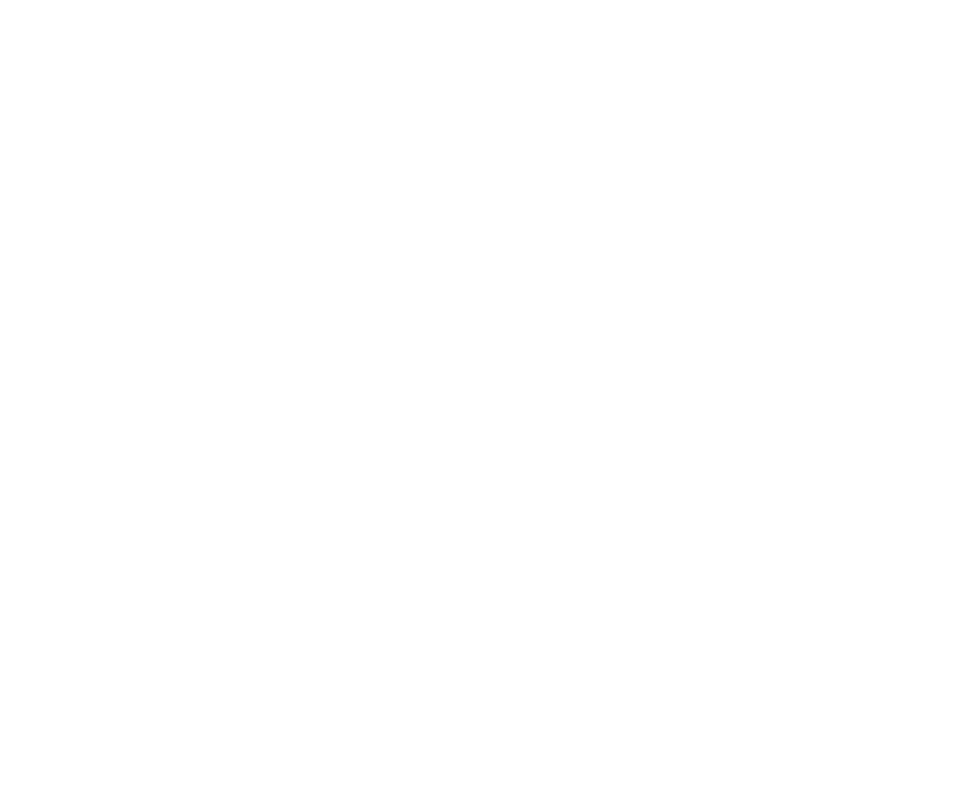
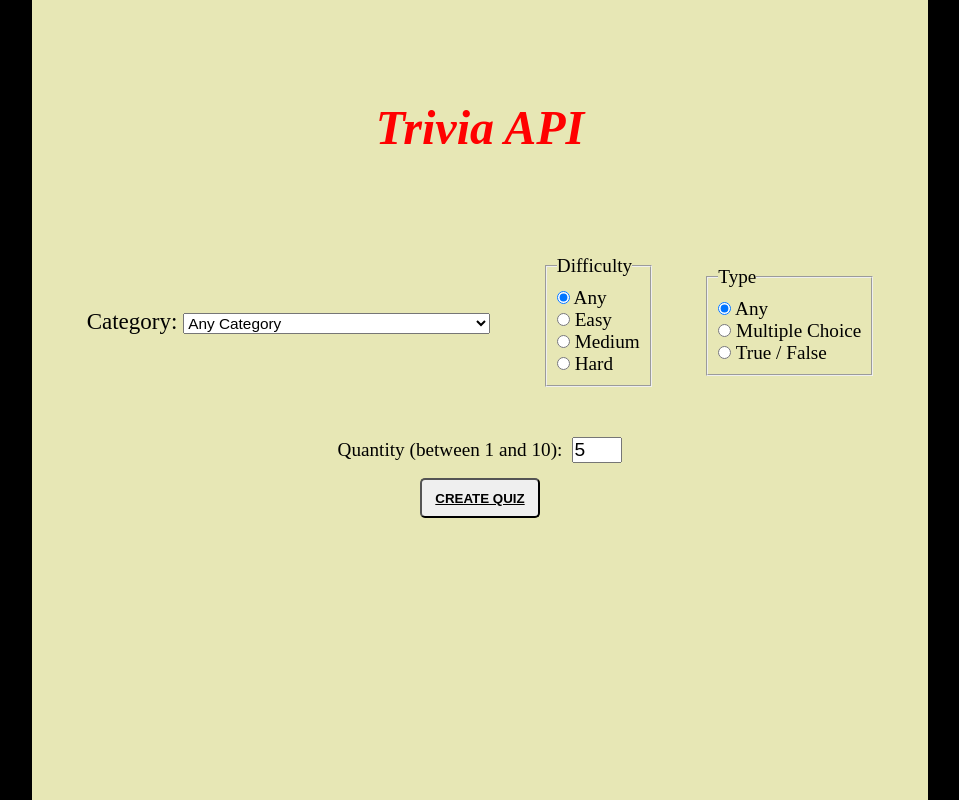
Before and after one commit to matteo-dicaccamo/ES-JS, a plain HTML site: page testing-api-postman/index.html in a window 1280 px wide. Shown: the whole page, without its empty margins (160-1119 px from the left). Drawn offline with Linux system fonts and the light colour scheme; files that its build step writes are made by us from their sources.

Commit message:
=feat: update testing-api-postman folder

```diff
--- a/testing-api-postman/index.html
+++ b/testing-api-postman/index.html
@@ -11,6 +11,104 @@
 
 <body>
 
+    <header>
+        <h1>Trivia API</h1>
+    </header>
+
+    <main>
+        <div id="wrapper-container">
+            <!-- list of category -->
+            <div id="category-container">
+                <label for="dropdownCategory">Category:</label>
+                <select id="dropdownCategory">
+                    <option value="any" selected>Any Category</option>
+                    <option value="9">General Knowledge</option>
+                    <option value="10">Entertainment: Books</option>
+                    <option value="11">Entertainment: Film</option>
+                    <option value="12">Entertainment: Music</option>
+                    <option value="13">Entertainment: Musicals &amp; Theatres</option>
+                    <option value="14">Entertainment: Television</option>
+                    <option value="15">Entertainment: Video Games</option>
+                    <option value="16">Entertainment: Board Games</option>
+                    <option value="17">Science &amp; Nature</option>
+                    <option value="18">Science: Computers</option>
+                    <option value="19">Science: Mathematics</option>
+                    <option value="20">Mythology</option>
+                    <option value="21">Sports</option>
+                    <option value="22">Geography</option>
+                    <option value="23">History</option>
+                    <option value="24">Politics</option>
+                    <option value="25">Art</option>
+                    <option value="26">Celebrities</option>
+                    <option value="27">Animals</option>
+                    <option value="28">Vehicles</option>
+                    <option value="29">Entertainment: Comics</option>
+                    <option value="30">Science: Gadgets</option>
+                    <option value="31">Entertainment: Japanese Anime &amp; Manga</option>
+                    <option value="32">Entertainment: Cartoon &amp; Animations</option>
+                </select>
+            </div>
+
+            <!-- type of question  -->
+            <fieldset id="typeQuestion">
+                <legend>Difficulty</legend>
+                <div>
+                    <input type="radio" name="difficulty" id="anyDifficulty" value="any" checked>
+                    <label for="anyDifficulty">Any</label>
+                </div>
+                <div>
+                    <input type="radio" name="difficulty" id="easy" value="easy">
+                    <label for="easy">Easy</label>
+                </div>
+                <div>
+                    <input type="radio" name="difficulty" id="medium" value="medium">
+                    <label for="medium">Medium</label>
+                </div>
+                <div>
+                    <input type="radio" name="difficulty" id="hard" value="hard">
+                    <label for="hard">Hard</label>
+                </div>
+            </fieldset>
+
+            <!-- type of answer -->
+            <fieldset id="typeAnswer">
+                <legend>Type</legend>
+                <div>
+                    <input type="radio" name="type" id="anyType" value="any" checked>
+                    <label for="anyType">Any</label>
+                </div>
+                <div>
+                    <input type="radio" name="type" id="multiple" value="multiple">
+                    <label for="multiple">Multiple Choice</label>
+                </div>
+                <div>
+                    <input type="radio" name="type" id="boolean" value="booleans">
+                    <label for="boolean">True / False</label>
+                </div>
+            </fieldset>
+        </div>
+
+        <!-- quantity of questions  -->
+        <div id="questionsNumber-container">
+            <label for="quantity">Quantity (between 1 and 10):</label>
+            <input type="number" id="quantity" name="quantity" min="1" max="10" value="5">
+        </div>
+
+        <!-- start quiz -->
+        <input type="button" id="startQuiz" value="CREATE QUIZ">
+
+
+        <p id="question">Question:</p>
+
+        <div id="answers-container">
+            <button id="answer1"></button>
+            <button id="answer2"></button>
+            <button id="answer3"></button>
+            <button id="answer4"></button>
+        </div>
+
+    </main>
+
     <script src="./index.js"></script>
 </body>
 
--- a/testing-api-postman/index.js
+++ b/testing-api-postman/index.js
@@ -0,0 +1,90 @@
+const startQuiz = document.getElementById('startQuiz');
+
+let category = null;
+let difficulty = null;
+let type = null;
+let quantity = 1;
+let urlApi = 'https://opentdb.com/api.php?amount=';
+
+
+function getCategory() {
+    category = document.getElementById('dropdownCategory').value;
+}
+
+function getDifficulty() {
+    difficulty = document.querySelector('input[name="difficulty"]:checked').value;
+}
+
+function getType() {
+    type = document.querySelector('input[name="type"]:checked').value;
+}
+
+function getQuantity() {
+    quantity = document.getElementById('quantity').value;
+}
+
+
+
+// quiz maker
+startQuiz.addEventListener("click", () => {
+    // get tag API of category
+    getCategory();
+
+    // get tag API of difficult
+    getDifficulty();
+
+    // get tag API of type
+    getType();
+
+    // get tag API of quantity
+    getQuantity();
+
+    // set url API
+    urlApi = `https://opentdb.com/api.php?amount=${quantity}`;
+
+    if (category !== 'any') {
+        urlApi += `&category=${category}`;
+    }
+    if (difficulty !== 'any') {
+        urlApi += `&difficulty=${difficulty}`;
+    }
+    if (type !== 'any') {
+        urlApi += `&type=${type}`;
+    }
+
+    sendApiRequest();
+})
+
+async function sendApiRequest() {
+    const response = await fetch(urlApi);
+    const data = await response.json();
+
+    const question = document.getElementById('question');
+    question.style.display = 'block';
+
+    document.getElementById('answers-container').style.display = 'block';
+
+    const answer1 = document.getElementById('answer1');
+    const answer2 = document.getElementById('answer2');
+    const answer3 = document.getElementById('answer3');
+    const answer4 = document.getElementById('answer4');
+
+    data.results.forEach(element => {
+        question.innerHTML = element.question;
+        const incorrectAnswers = element.incorrect_answers;
+        answer1.innerHTML = incorrectAnswers[0];
+        answer2.innerHTML = incorrectAnswers[1];
+        answer3.innerHTML = incorrectAnswers[2];
+        answer4.innerHTML = element.correct_answer;
+
+        /*
+         la risposta corretta è sempre la quarta;
+         bisogna raccogliere le risposte, mescolare
+         e gestirle insieme ai buttons:
+         questo script NON FUNZIONA con type diverso da MULTIPLE
+
+         CREARE DINAMICAMENTE IN BASE AL TIPO DI QUIZ
+        */
+    });
+
+}
--- /dev/null
+++ b/testing-api-postman/style.css
@@ -0,0 +1,93 @@
+* {
+    padding: 0;
+    margin: 0;
+    box-sizing: border-box;
+}
+
+:root {
+    font-family: "Times New Roman", Times, serif;
+    background-color: black;
+    color: black;
+    font-size: 1.2rem;
+}
+
+h1 {
+    width: 50vw;
+    margin: 0 auto;
+    text-align: center;
+    font-size: 2.5rem;
+    font-style: oblique;
+    padding: 100px;
+    color: red;
+}
+
+body {
+    width: 70vw;
+    height: 100vh;
+    margin: 0 auto;
+    background-color: #e7e7b5;
+    overflow: hidden;
+}
+
+#wrapper-container {
+    display: flex;
+    justify-content: space-evenly;
+    align-items: center;
+}
+
+#questionsNumber-container {
+    margin-top: 50px;
+    display: flex;
+    justify-content: center;
+    align-items: center;
+}
+
+#questionsNumber-container label {
+    margin-right: 10px;
+}
+
+#quantity {
+    width: 50px;
+    font-size: 1rem;
+}
+
+#category-container {
+    font-size: 1.2rem;
+}
+
+#dropdownCategory {
+    font-size: .8rem;
+}
+
+#typeQuestion,
+#typeAnswer {
+    padding: 10px;
+}
+
+#startQuiz {
+    display: block;
+    width: 120px;
+    height: 40px;
+    text-decoration: underline;
+    margin: 15px auto;
+    font-weight: bold;
+    padding: 10px;
+    border-radius: 5px;
+}
+
+#question {
+    display: none;
+    margin: 30px 0 15px 20px;
+}
+
+#answers-container {
+    display: none;
+    margin: 30px 0 15px 20px;
+}
+
+#answers-container button {
+    padding: 5px;
+}
+
+
+/* da finire ... */
```
